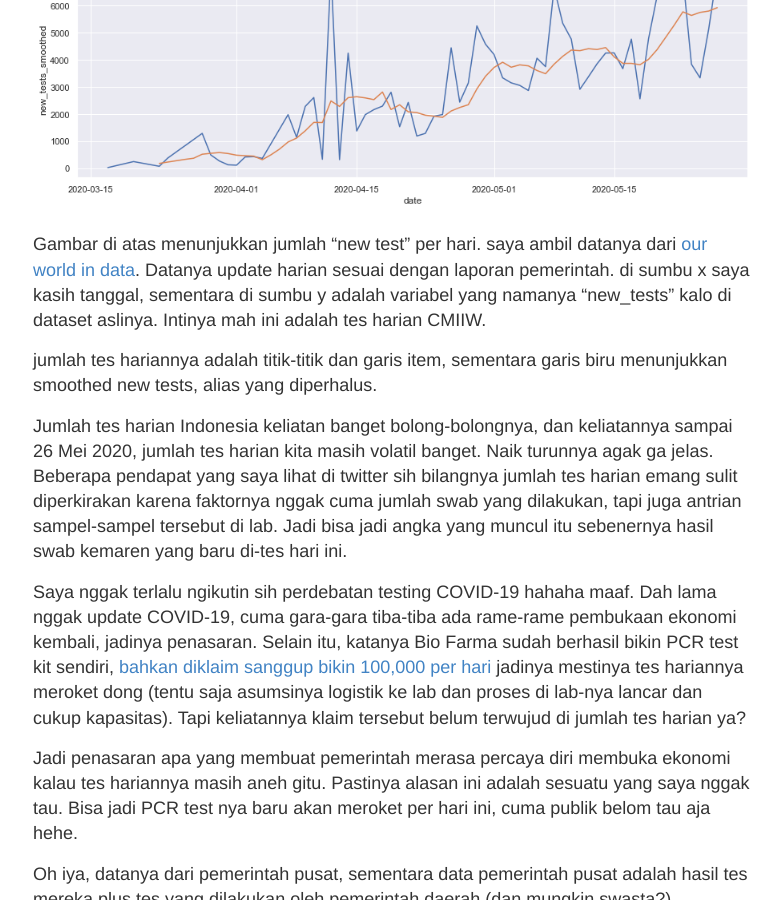
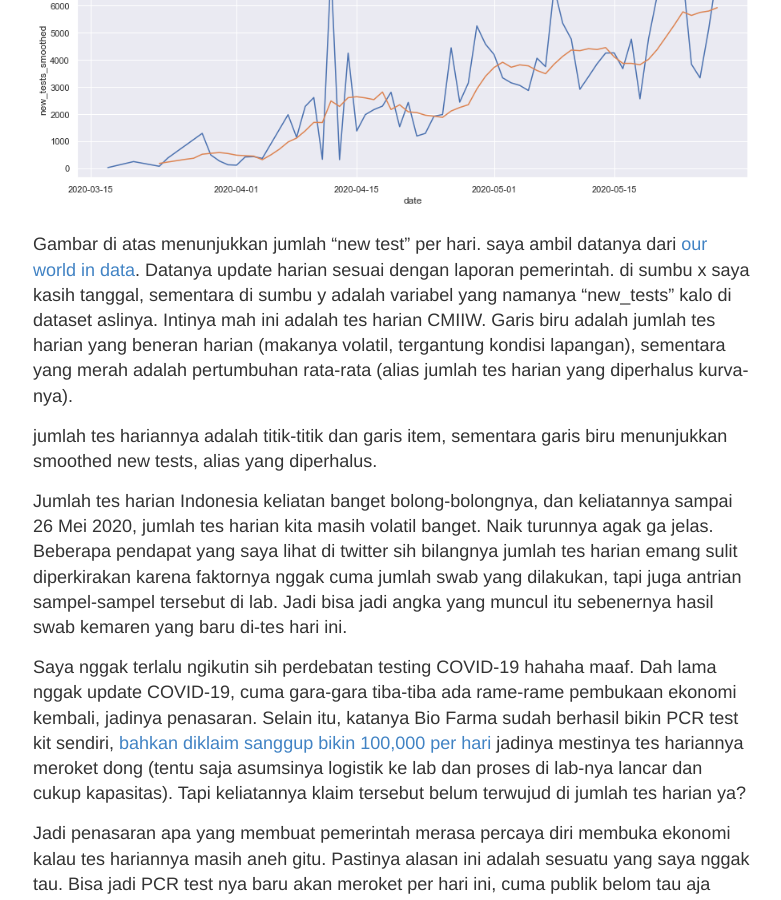
Before and after one commit to imedkrisna/imedkrisna.github.io, a Jekyll site: the page built from blog/_posts/2020-05-28-tesharian.md, in a window 1280 px wide and 900 px high, scrolled down 915 px. Shown: the whole window, without its empty margins (247-1028 px from the left). Built offline with Jekyll 4.4.1, drawn with Linux system fonts in a browser that asks for light colours; comment, search, counter and statistics services are not loaded.

Commit message:
finalisasi lagi wkwk tesharian
tambahin penjelasan utk new_tests_smoothed

```diff
--- a/blog/_posts/2020-05-28-tesharian.md
+++ b/blog/_posts/2020-05-28-tesharian.md
@@ -28,7 +28,7 @@ sns.lineplot(x=x, y=y1, data=c)
 
 ![png](/images/output_1_1.png)
 
-Gambar di atas menunjukkan jumlah “new test” per hari. saya ambil datanya dari [our world in data](https://ourworldindata.org/coronavirus-data). Datanya update harian sesuai dengan laporan pemerintah. di sumbu x saya kasih tanggal, sementara di sumbu y adalah variabel yang namanya “new_tests” kalo di dataset aslinya. Intinya mah ini adalah tes harian CMIIW.
+Gambar di atas menunjukkan jumlah “new test” per hari. saya ambil datanya dari [our world in data](https://ourworldindata.org/coronavirus-data). Datanya update harian sesuai dengan laporan pemerintah. di sumbu x saya kasih tanggal, sementara di sumbu y adalah variabel yang namanya “new_tests” kalo di dataset aslinya. Intinya mah ini adalah tes harian CMIIW. Garis biru adalah jumlah tes harian yang beneran harian (makanya volatil, tergantung kondisi lapangan), sementara yang merah adalah pertumbuhan rata-rata (alias jumlah tes harian yang diperhalus kurva-nya).
 
 jumlah tes hariannya adalah titik-titik dan garis item, sementara garis biru menunjukkan smoothed new tests, alias yang diperhalus.
 
```
